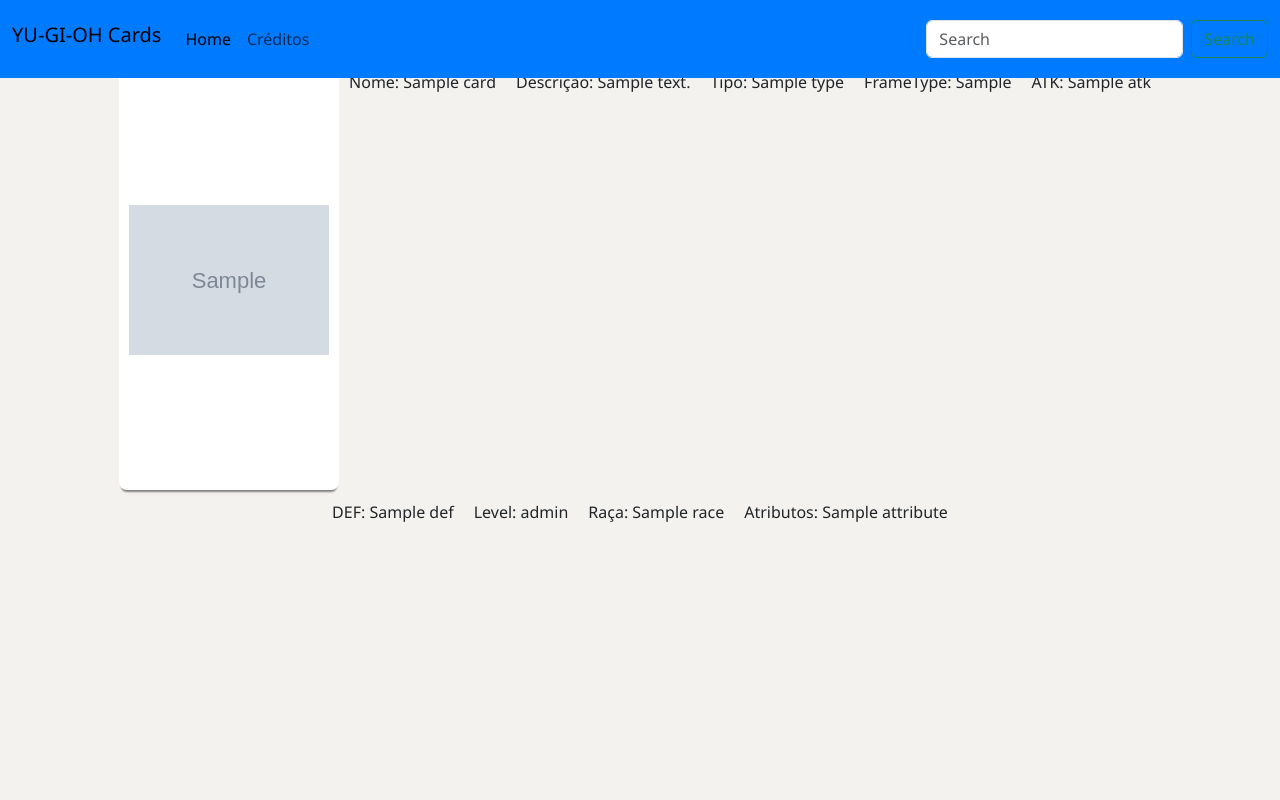
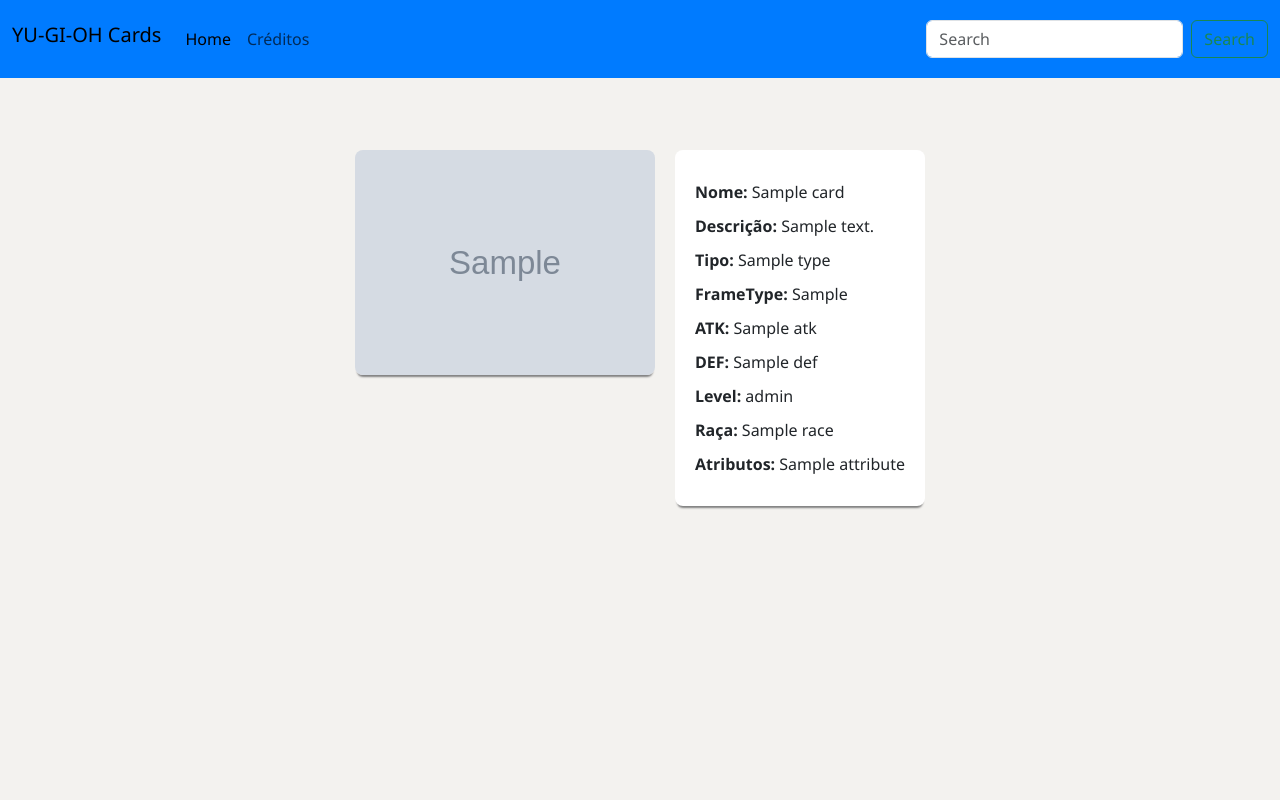
Before and after one commit to FrancimarAlexandre/Project_YU-GI-OH_CARDS, a Django app: template YUGIOH_Cards/cards/templates/info_cards.html in a window 1280 px wide. Run offline with Django 5.2, Linux system fonts and the light colour scheme; the template is opened without the code that fills it: most values are stand-ins (such as "Sample title", 1, 10 or a date in 2020); grey boxes marked "Sample" are stand-in pictures.

Commit message:
style: info_card

```diff
--- a/YUGIOH_Cards/cards/static/home.css
+++ b/YUGIOH_Cards/cards/static/home.css
@@ -83,3 +83,45 @@
     border-radius: 8px;
     box-shadow: 0 4px 2px -2px gray;
 }
+.header-top {
+    width: 80%;
+    display: flex;
+    justify-content: space-between;
+    align-items: center;
+}
+
+.container-2 {
+    display: flex;
+    justify-content: center;
+    align-items: flex-start;
+    padding: 20px;
+    margin-top: 70px; /* Espaço para a navbar */
+}
+
+.card-container-2 {
+    flex: 0 0 auto;
+    margin-right: 20px;
+}
+
+.image_card-2 {
+    width: 300px; /* Aumenta a largura da imagem */
+    height: auto; /* Mantém a proporção da imagem */
+    border-radius: 8px;
+    box-shadow: 0 4px 2px -2px gray;
+}
+
+.card-info {
+    flex: 1 1 auto;
+    background-color: #fff;
+    padding: 20px;
+    border-radius: 8px;
+    box-shadow: 0 4px 2px -2px gray;
+}
+
+.card-info p {
+    margin: 10px 0;
+}
+
+.card-info strong {
+    font-weight: bold;
+}
--- a/YUGIOH_Cards/cards/templates/info_cards.html
+++ b/YUGIOH_Cards/cards/templates/info_cards.html
@@ -3,54 +3,35 @@
 {% block title %}{{ card.name }}{% endblock %}
 
 {% block conteudo %}
-
-
-<div class="container">
-    <div class="card-container">
-    <img class="image_card" src="{{ card.img }}" alt="img_card">
+<div class="container-2">
+    <div class="card-container-2">
+        <img class="image_card-2" src="{{ card.img }}" alt="img_card">
     </div>
+    <div class="card-info">
         {% if card.type == "Spell Card" or card.type == "Trap Card" %}
-        <p>Nome: {{ card.name }}</p>
-        <b></b>
-        <p>Descrição: {{ card.desc }}</p>
-        <b></b>
-        <p>Tipo: {{card.type }}</p>
-        <b></b>
-        <p>FrameType: {{ card.frameType }}</p>
+        <p><strong>Nome:</strong> {{ card.name }}</p>
+        <p><strong>Descrição:</strong> {{ card.desc }}</p>
+        <p><strong>Tipo:</strong> {{ card.type }}</p>
+        <p><strong>FrameType:</strong> {{ card.frameType }}</p>
         {% elif card.type == "Link Monster" %}
-        <p>Nome: {{ card.name }}</p>
-        <b></b>
-        <p>Descrição: {{ card.desc }}</p>
-        <b></b>
-        <p>Tipo: {{ card.type }}</p>
-        <b></b>
-        <p>FrameType: {{ card.frameType }}</p>
-        <b></b>
-        <p>ATK: {{ card.atk }}</p>
-        <b></b>
-        <p>Raça: {{ card.race }}</p>
-        <b></b>
-        <p>Atributos: {{ card.attribute }}</p>
+        <p><strong>Nome:</strong> {{ card.name }}</p>
+        <p><strong>Descrição:</strong> {{ card.desc }}</p>
+        <p><strong>Tipo:</strong> {{ card.type }}</p>
+        <p><strong>FrameType:</strong> {{ card.frameType }}</p>
+        <p><strong>ATK:</strong> {{ card.atk }}</p>
+        <p><strong>Raça:</strong> {{ card.race }}</p>
+        <p><strong>Atributos:</strong> {{ card.attribute }}</p>
         {% else %}
-        <p>Nome: {{ card.name }}</p>
-        <b></b>
-        <p>Descrição: {{ card.desc }}</p>
-        <b></b>
-        <p>Tipo: {{ card.type }}</p>
-        <b></b>
-        <p>FrameType: {{ card.frameType }}</p>
-        <b></b>
-        <p>ATK: {{ card.atk }}</p>
-        <b></b>
-        <p>DEF: {{ card.def }}</p>
-        <b></b>
-        <p>Level: {{ card.level }}</p>
-        <b></b>
-        <p>Raça: {{ card.race }}</p>
-        <b></b>
-        <p>Atributos: {{ card.attribute }}</p>
+        <p><strong>Nome:</strong> {{ card.name }}</p>
+        <p><strong>Descrição:</strong> {{ card.desc }}</p>
+        <p><strong>Tipo:</strong> {{ card.type }}</p>
+        <p><strong>FrameType:</strong> {{ card.frameType }}</p>
+        <p><strong>ATK:</strong> {{ card.atk }}</p>
+        <p><strong>DEF:</strong> {{ card.def }}</p>
+        <p><strong>Level:</strong> {{ card.level }}</p>
+        <p><strong>Raça:</strong> {{ card.race }}</p>
+        <p><strong>Atributos:</strong> {{ card.attribute }}</p>
         {% endif %}
     </div>
 </div>
-
 {% endblock %}
```
